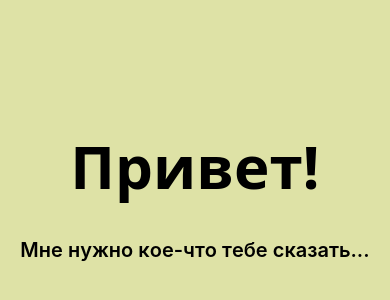
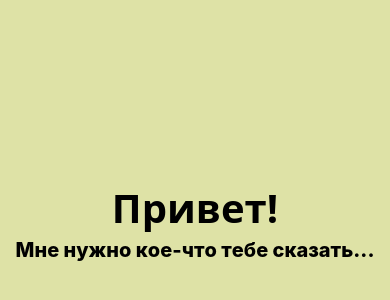
Before and after one commit to imkochelorov/bookletties-generator, a plain HTML site: page bookletties-samples/booklettie-scroller/index.html in a window 390 px wide. Shown: the part 172-472 px from the top of the page. Drawn offline with nearby package versions, Linux system fonts and the light colour scheme.

Commit message:
Mobile fonts edited

```diff
--- a/bookletties-samples/booklettie-scroller/styles.css
+++ b/bookletties-samples/booklettie-scroller/styles.css
@@ -33,19 +33,19 @@
 @media screen and (max-width: 1200px) {
     .title-wrapper {
         font-family: system-ui, -apple-system, system-ui, "Helvetica Neue", Helvetica, Arial, sans-serif;
-        font-size: 60px;
-        font-weight: 600;
+        font-size: 40px;
+        font-weight: 800;
         line-height: 1.25;
 
         position: absolute;
         transform: translate(-50%, -50%);
         left: 50%;
-        top: 40%;
+        top: 45%;
     }
     .plain-wrapper {
         font-family: -apple-system, system-ui, "Segoe UI", Roboto, "Helvetica Neue", Ubuntu, sans-serif;
         font-size: 20px;
-        font-weight: 600;
+        font-weight: 800;
         line-height: 1.25;
 
         position: absolute;
@@ -56,7 +56,7 @@
     .footer-wrapper {
         font-family: -apple-system, system-ui, "Segoe UI", Roboto, "Helvetica Neue", Ubuntu, sans-serif;
         font-size: 12px;
-        font-weight: 600;
+        font-weight: 800;
         line-height: 1.25;
 
         position: absolute;
```
